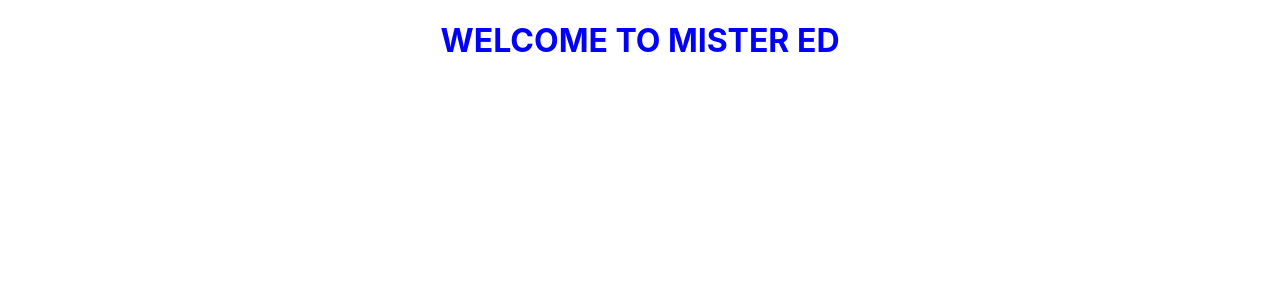
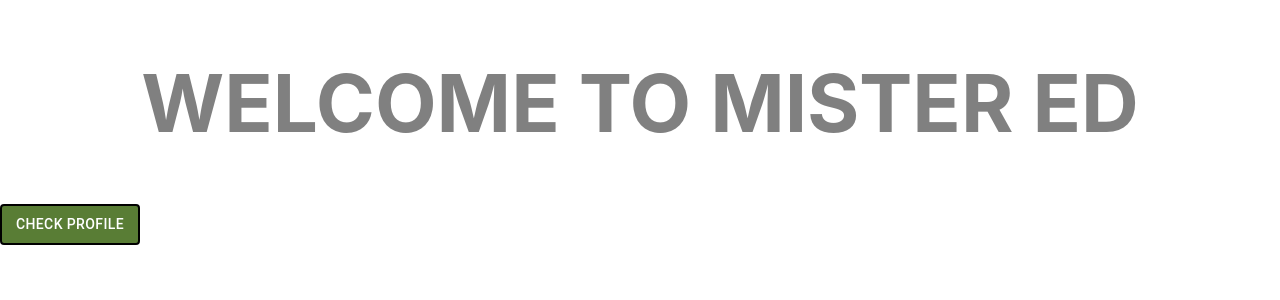
Before and after one commit to SENG-350-2024-fall/Team10, a React (Create React App) app in the folder Milestone 2/my-app/: page / in a window 1280 px wide. Shown: the top 300 px of the page. Built offline with nearby package versions, Linux system fonts and the light colour scheme.

Commit message:
Profile Page exists

```diff
--- a/Milestone 2/my-app/package.json
+++ b/Milestone 2/my-app/package.json
@@ -3,6 +3,9 @@
   "version": "0.1.0",
   "private": true,
   "dependencies": {
+    "@emotion/react": "^11.13.3",
+    "@emotion/styled": "^11.13.0",
+    "@mui/material": "^6.1.1",
     "@testing-library/jest-dom": "^5.17.0",
     "@testing-library/react": "^13.4.0",
     "@testing-library/user-event": "^13.5.0",
--- a/Milestone 2/my-app/src/frontend/pages/App.js
+++ b/Milestone 2/my-app/src/frontend/pages/App.js
@@ -3,13 +3,14 @@ import { BrowserRouter as Router, Route, Routes } from 'react-router-dom';
 
 //pages
 import HomePage from './HomePage.js';
-
+import Profile from './Profile.js';
 const App = () => {
 
     return (
         <Router>
             <Routes>
             <Route path="/"element={<HomePage />} />  {/* the landing home page*/}
+            <Route path="/Profile" element={<Profile />} />
             </Routes>
         </Router>
     );
--- a/Milestone 2/my-app/src/frontend/pages/HomePage.js
+++ b/Milestone 2/my-app/src/frontend/pages/HomePage.js
@@ -1,12 +1,17 @@
 import React from 'react';
 import { BrowserRouter as Router, Route, Routes } from 'react-router-dom';
+import { Link } from 'react-router-dom';
+import Button from '@mui/material/Button';
 
 const HomePage = ({user}) => {
 
     return(
         <div className='landing-page'>
-            <h1 style ={{justifyContent: 'center', color: 'blue', textAlign: 'center', fontWeight: 'bold'}}> WELCOME TO MISTER ED
+            <h1 style ={{justifyContent: 'center', color: 'grey', textAlign: 'center', fontWeight: 'bold', fontSize: '5em'}}> WELCOME TO MISTER ED
             </h1>
+            <div className='action-selction'>
+            <Button component={Link} to={`/Profile`} style={{color: 'white', justifyContent: 'center', background:'#597D35', border: '2px solid black', width: '10em', alignContent:'center'}}>Check Profile</Button>
+            </div>
         </div>
     );
 };
--- /dev/null
+++ b/Milestone 2/my-app/src/frontend/pages/Profile.js
@@ -0,0 +1,16 @@
+import React from 'react';
+import { BrowserRouter as Router, Route, Routes } from 'react-router-dom';
+import { Link } from 'react-router-dom';
+import Button from '@mui/material/Button';
+
+const Profile = ({user}) => {
+
+    return(
+        <div className='landing-page'>
+            <h1 style ={{justifyContent: 'center', color: 'grey', textAlign: 'center', fontWeight: 'bold', fontSize: '5em'}}> Your Profile
+            </h1>
+        </div>
+    );
+};
+
+export default Profile;
--- a/Milestone 2/my-app/src/frontend/styles/HomePage.css
+++ b/Milestone 2/my-app/src/frontend/styles/HomePage.css
@@ -3,3 +3,8 @@
     justify-content: center;
     text-align: center;
 }
+
+.action-selection{
+    justify-content: center;
+    text-align: center;
+}
```
Also changed, not shown: Milestone 2/my-app/src/frontend/styles/Profile.css (added), 1 other file (tests, documents, lock files or other folders).
